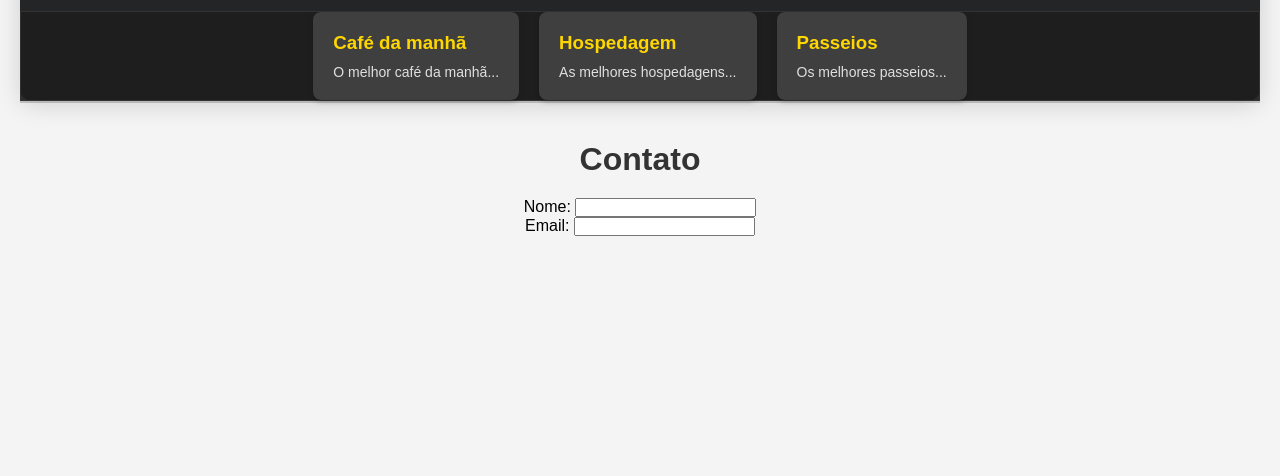
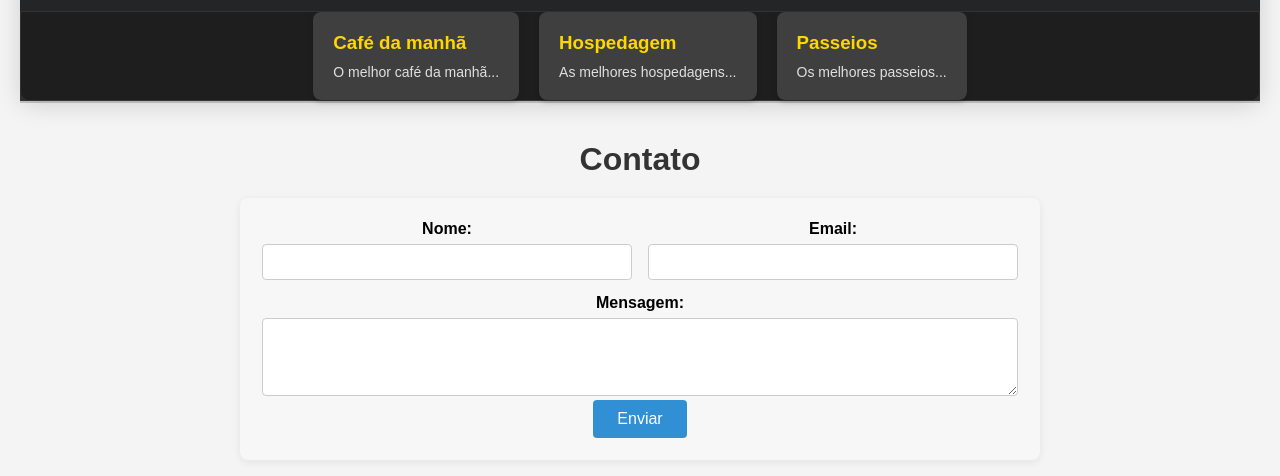
Before and after one commit to cleonicesolangedesouza-lgtm/aulas-front, a plain HTML site: page index.html in a window 1280 px wide. Shown: the part 736-1212 px from the top of the page. Before the commit the page ends 992 px from the top, so only its background shows below. Drawn offline with Linux system fonts and the light colour scheme.

Commit message:
finalizando  site

```diff
--- a/index.html
+++ b/index.html
@@ -38,7 +38,7 @@
             </div>
             <div class="card">
                 <h3>Foz do Iguaçu-PR</h3>
-                <img src="imagens/imagem_foz.jpg" alt="">
+                <img src="https://emalgumlugardomundo.com.br/wp-content/uploads/2022/06/gws-o-que-fazer-em-foz-do-iguacu-cataratas-3.jpg" alt="">
                 <p>Foz do Iguaçu, cidade das Carataratas</p>
             </div>
         </div>
@@ -86,10 +86,13 @@
                         <input type="email" id="email" name="email" required>
                     </div>
                 </div>
+                <label for="mensagem">Mensagem:</label>
+                <textarea nome="mensagem" id="mensagem" rows="4"></textarea>
+               <button type="submit">Enviar</button>
             </form>
         </div>
 
     </main>
 </body>
 
-</html>
+</html
--- a/style.css
+++ b/style.css
@@ -134,3 +134,55 @@ img {
 .servicos .card p {
     color: #e0e0e0;
 }
+
+.contato-form {
+    max-width: 800px;
+    margin: 0 auto 40px auto;
+    padding: 22px;
+    background-color: #f7f7f7;
+    border-radius: 8px;
+    box-shadow: 0 2px 8px rgba(0,0,0,0.07);
+}
+
+.contato-form-row {
+    display: flex;
+    gap: 16px;
+    margin-bottom: 14px;
+}
+
+.contato-form-row > div {
+    flex: 1;
+    min-width: 0;
+}
+
+.contato-form label{
+    font-weight: bold;
+    display: block;
+    margin-bottom: 6px;
+
+}
+.contato-form input,
+.contato-form textarea {
+    width:  100%;
+    padding: 8px;
+    border: 1px solid #ccc;
+    border-radius: 4px;
+    box-sizing: border-box;
+    font-size: 1em;
+
+}
+
+.contato-form button {
+    background:  #07cc;
+    color: white;
+    border: none;
+    padding: 10px 24px;
+    border-radius: 4px;
+    cursor:  pointer;
+    font-size: 1em;
+    transition: background 0.2s;
+}
+
+.contato-form button:hover {
+    background-color: #de4e06;
+}
```
